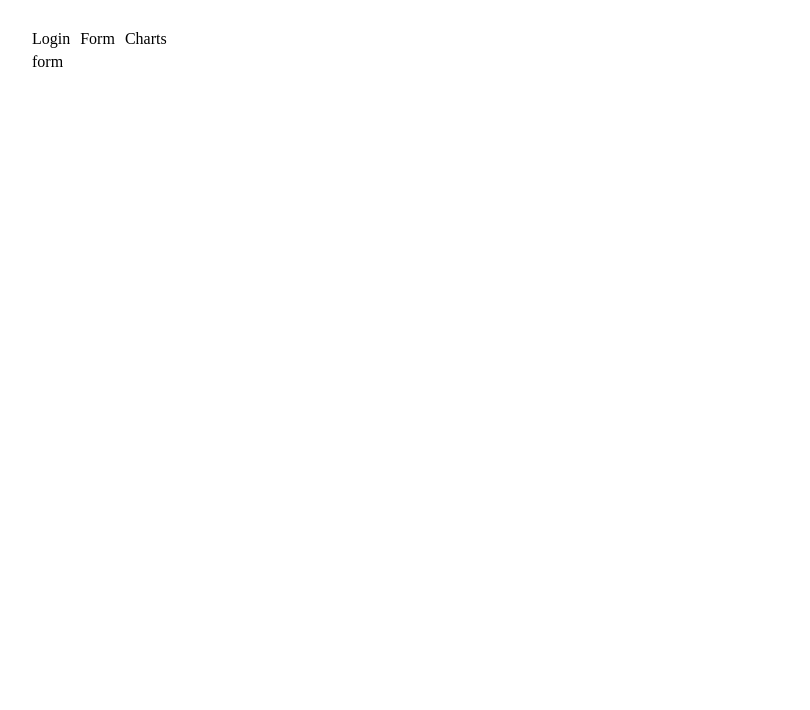
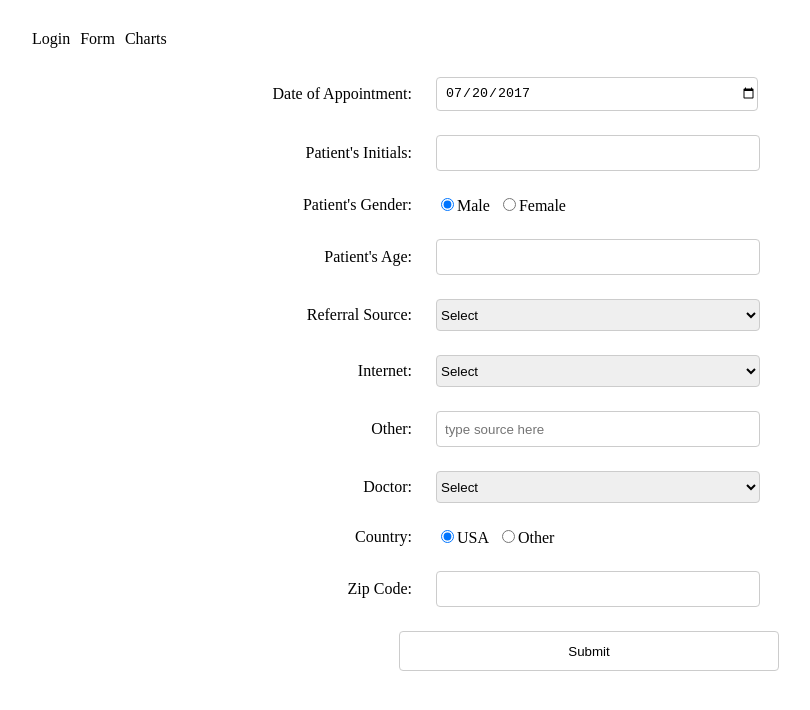
Before and after one commit to benjaminhoffman/customer-tracker, a React app: page / in a window 1280 px wide. Both pictures are taken after a click on the element "Form". Shown: the top 710 px of the page, without its empty margins (1-811 px from the left). Built offline with nearby package versions, Linux system fonts and the light colour scheme.

Commit message:
styles new patient form

```diff
--- /dev/null
+++ b/src/components/Form.css
@@ -0,0 +1,71 @@
+.formWrapper {
+  margin: 24px 300px 24px 200px;
+}
+
+.form {
+  display: flex;
+  flex-direction: column;
+  justify-content: center;
+}
+
+.group {
+  display: flex;
+  flex-direction: row;
+  margin-bottom: 24px;
+  align-items: center;
+  flex-wrap: wrap;
+}
+
+.labelWrapper {
+  display: flex;
+  justify-content: flex-end;
+  align-items: center;
+  /*flex: 1 1 200px;*/
+  margin-right: 24px;
+  flex-basis: 180px;
+}
+
+.labelRadio {
+  padding-right: 8px;
+}
+
+.control {
+  justify-content: flex-start;
+  align-items: center;
+  flex-basis: 312px;
+  padding-left: 8px;
+  border: 1px solid #ccc;
+  border-radius: 4px;
+  height: 32px;
+}
+
+.controlRadio {
+  display: flex;
+}
+
+.controlSelect {
+  justify-content: flex-start;
+  align-items: center;
+  flex-basis: 324px;
+  border: 1px solid #ccc;
+  border-radius: 4px;
+  height: 32px;
+}
+
+.submit {
+  display: flex;
+  justify-content: center;
+  align-items: center;
+  height: 40px;
+  flex-direction: column;
+  margin: 0px 100px;
+}
+
+input[type="submit"] {
+  width: 380px;
+  flex-grow: 2;
+  background-color: transparent;
+  border: 1px solid #ccc;
+  border-radius: 4px;
+  cursor: pointer;
+}
--- a/src/components/Form.jsx
+++ b/src/components/Form.jsx
@@ -1,5 +1,182 @@
 import React from 'react'
+import styles from './Form.css'
 
-const Form = () => <div>form</div>
+const sources = [
+  'Select',
+  'Physician',
+  'Cedars',
+  'Internet',
+  'Insurance',
+  'Family',
+  'Lapeer',
+  'Saban',
+  'Other'
+]
+
+const internetSources = ['Select', 'Bing', 'Google', 'Yahoo', 'Yelp', 'Other']
+
+const doctors = ['Select', 'Hoffman', 'Firoozmand', 'Capiendo']
+
+const Form = ({ onFormSubmit }) => {
+  return (
+    <div className={styles.formWrapper}>
+      <form className={styles.form} onSubmit={onFormSubmit}>
+        {/* DATE */}
+        <div className={styles.group}>
+          <span className={styles.labelWrapper}>
+            <label htmlFor="date">Date of Appointment:</label>
+          </span>
+          <input
+            id="date"
+            type="date"
+            name="date"
+            className={styles.control}
+            value={getToday()}
+          />
+        </div>
+        {/* INITIALS */}
+        <div className={styles.group}>
+          <span className={styles.labelWrapper}>
+            <label htmlFor="initials">Patient's Initials:</label>
+          </span>
+          <input
+            id="initials"
+            type="text"
+            name="intials"
+            className={styles.control}
+          />
+        </div>
+        {/* GENDER */}
+        <div className={styles.group}>
+          <span className={styles.labelWrapper}>
+            <label htmlFor="gender">Patient's Gender:</label>
+          </span>
+          <span className={styles.controlRadio}>
+            <label className={styles.labelRadio}>
+              <input
+                id="gender_male"
+                type="radio"
+                name="gender"
+                value="male"
+                checked
+              />Male
+            </label>
+            <label className={styles.labelRadio}>
+              <input
+                id="gender_female"
+                type="radio"
+                name="gender"
+                value="female"
+              />Female
+            </label>
+          </span>
+        </div>
+        {/* AGE */}
+        <div className={styles.group}>
+          <span className={styles.labelWrapper}>
+            <label htmlFor="age">Patient's Age:</label>
+          </span>
+          <input id="age" type="number" name="age" className={styles.control} />
+        </div>
+        {/* SOURCE */}
+        <div className={styles.group}>
+          <span className={styles.labelWrapper}>
+            <label htmlFor="source">Referral Source:</label>
+          </span>
+          <select name="source" id="source" className={styles.controlSelect}>
+            {sources.map(source =>
+              <option value={source} key={source}>
+                {source}
+              </option>
+            )}
+          </select>
+        </div>
+        {/* INTERNET */}
+        <div className={styles.group}>
+          <span className={styles.labelWrapper}>
+            <label htmlFor="internet_sources">Internet:</label>
+          </span>
+          <select
+            name="internet_sources"
+            id="internet_sources"
+            className={styles.controlSelect}
+          >
+            {internetSources.map(source =>
+              <option value={sources} key={source}>
+                {source}
+              </option>
+            )}
+          </select>
+        </div>
+        {/* OTHER */}
+        <div className={styles.group}>
+          <span className={styles.labelWrapper}>
+            <label htmlFor="other">Other:</label>
+          </span>
+          <input
+            id="other"
+            type="text"
+            name="other"
+            placeholder="type source here"
+            className={styles.control}
+          />
+        </div>
+        {/* DOCTOR */}
+        <div className={styles.group}>
+          <span className={styles.labelWrapper}>
+            <label htmlFor="doctor">Doctor:</label>
+          </span>
+          <select name="doctor" id="doctor" className={styles.controlSelect}>
+            {doctors.map(doc =>
+              <option value={doc} key={doc}>
+                {doc}
+              </option>
+            )}
+          </select>
+        </div>
+        {/* COUNTRY */}
+        <div className={styles.group}>
+          <span className={styles.labelWrapper}>
+            <label htmlFor="country">Country:</label>
+          </span>
+          <span className={styles.controlRadio}>
+            <label className={styles.labelRadio}>
+              <input
+                id="country_usa"
+                type="radio"
+                name="country"
+                value="usa"
+                checked
+              />USA
+            </label>
+            <label className={styles.labelRadio}>
+              <input
+                id="country_other"
+                type="radio"
+                name="country"
+                value="other"
+              />Other
+            </label>
+          </span>
+        </div>
+        {/* ZIP */}
+        <div className={styles.group}>
+          <span className={styles.labelWrapper}>
+            <label htmlFor="zip">Zip Code:</label>
+          </span>
+          <input id="zip" type="number" name="zip" className={styles.control} />
+        </div>
+        {/* SUBMIT */}
+        <div className={styles.submit}>
+          <input type="submit" value="Submit" />
+        </div>
+      </form>
+    </div>
+  )
+}
+
+function getToday() {
+  return new Date().toISOString().substring(0, 10)
+}
 
 export default Form
```
